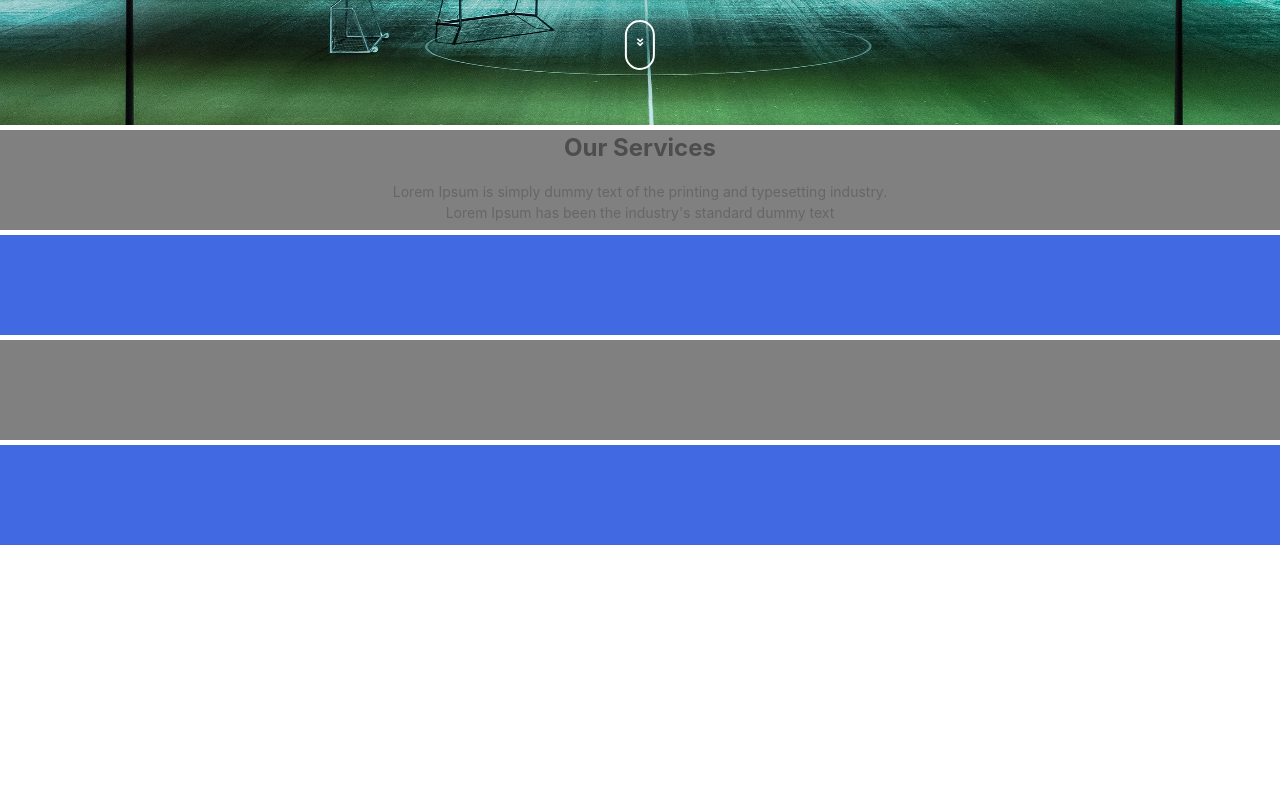
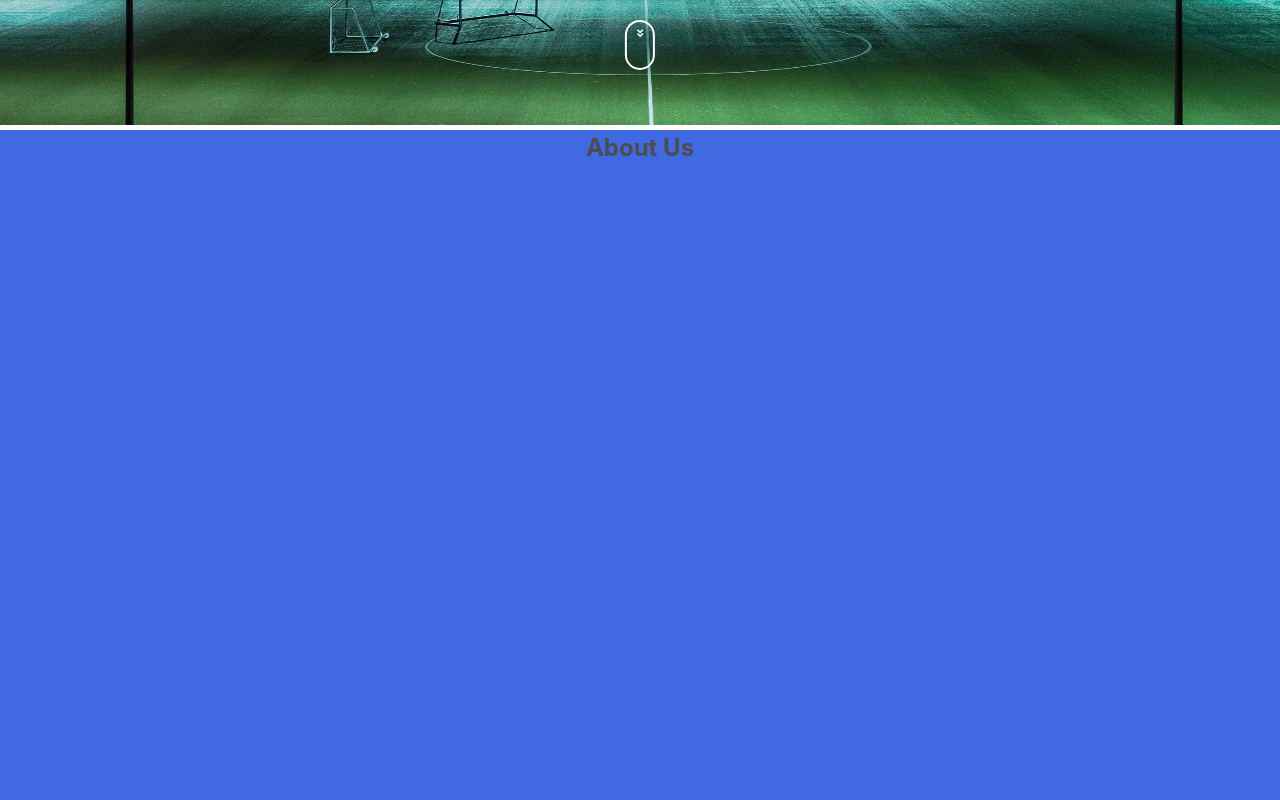
Before and after one commit to eladiad/Thupra, a plain HTML site: page Thupra Website/index.html in a window 1280 px wide. Shown: the part 740-1540 px from the top of the page. Before the commit the page ends 1285 px from the top, so only its background shows below. Drawn offline with nearby package versions, Linux system fonts and the light colour scheme; grey boxes are pictures that could not be loaded.

Commit message:
eladiad
changes main

```diff
--- a/Thupra Website/css/Main.css
+++ b/Thupra Website/css/Main.css
@@ -34,7 +34,7 @@ body{
     overflow: hidden;
     grid-gap: 5px;
     grid-auto-columns: 100vw;
-    grid-auto-rows: 60px 100vh  100px 100px 100px  100px 100px;
+    grid-auto-rows: 60px 100vh 100vh 100vh 100vh 100vh  100vh;
     transition: margin-left .333s;
 }
 /* Klasat kryesore te gridit */
@@ -47,6 +47,21 @@ body{
     grid-row: 2/2;
     grid-column: 1/-1;
 }
+.about{
+    grid-row: 3/3;
+    grid-column: 1/-1;}
+.services{
+    grid-row: 4/4;
+    grid-column: 1/-1;}
+.projects{
+    grid-row: 5/5;
+    grid-column: 1/-1;}
+.happyClients{
+    grid-row: 6/6;
+    grid-column: 1/-1;}
+.footer{
+    grid-row: 7/7;
+    grid-column: 1/-1;}
 /*Header Eladiad*/
 .header{
     display: flex;
```
